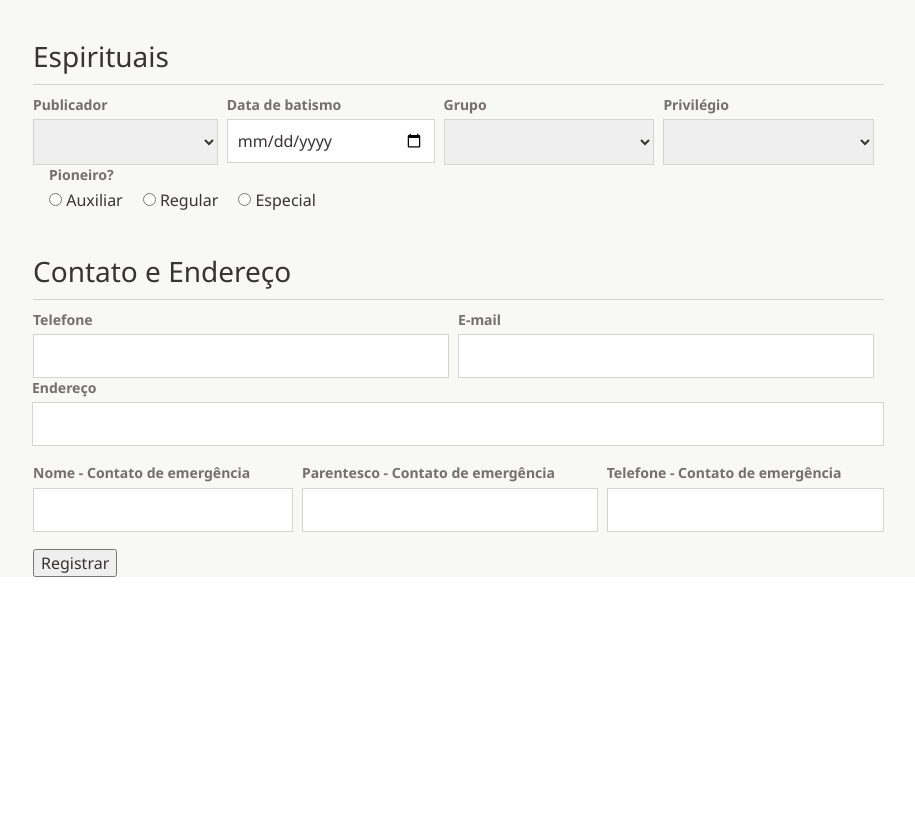
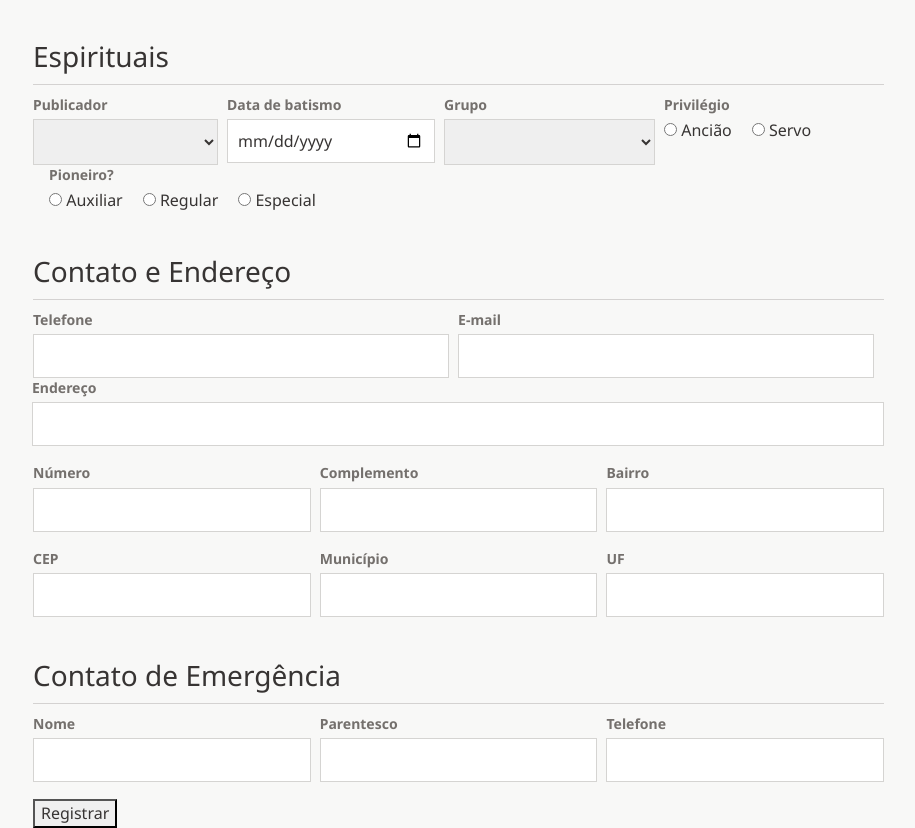
Before and after one commit to rafaaquino10/congregacao-angular, an Angular app: page /cadastrar-pessoa in a window 1280 px wide. Shown: the part 299-1127 px from the top of the page, without its empty margins (31-946 px from the left). Before the commit the page ends 876 px from the top, so only its background shows below. Built offline with nearby package versions, Linux system fonts and the light colour scheme.

Commit message:
feat(cadastro): Implementing call to backend

```diff
--- a/src/app/pessoas/cadastrar-pessoa/cadastrar-pessoa.component.html
+++ b/src/app/pessoas/cadastrar-pessoa/cadastrar-pessoa.component.html
@@ -5,27 +5,27 @@
             <app-side-nav></app-side-nav>
         </div>
         <div class="main-content">
-            <form class="form">
+            <form class="form" #form="ngForm" (ngSubmit)="onSubmit(form)">
             <h3 class="categoria">Dados Pessoais</h3>
             <hr class="category-line">
             <div class="input-group">
                 <div class="linha">
                     <label class="field__label" for="txtNomeCompleto">Nome completo</label>
-                        <input type="text" id="txtNomeCompleto" name="txtNomeCompleto" class="field__input">
+                    <input type="text" id="txtNomeCompleto" name="nomeCompleto" class="field__input" ngModel>
                 </div>
             </div>
             <div class="input-group">
                 <div class="linha">
                     <label class="field__label" for="txtNomeAbreviado">Nome abreviado</label>
-                        <input type="text" id="txtNomeAbreviado" name="txtNomeAbreviado" class="field__input">
+                    <input type="text" id="txtNomeAbreviado" name="nomeAbreviado" class="field__input" ngModel>
                 </div>
                 <div class="linha">
                     <label class="field__label" for="txtFamilia">Família</label>
-                        <input type="text" id="txtFamilia" name="txtFamilia" class="field__input" >
+                    <input type="text" id="txtFamilia" name="nomeFamilia" class="field__input" ngModel>
                 </div>
                 <div class="linha">
                     <label class="field__label" for="gender">Gênero</label>
-                        <select id="gender" name="gender" class="field__input">
+                    <select id="gender" name="genero" class="field__input" ngModel>
                         <option value=""></option>
                         <option value="Masculino">Masculino</option>
                         <option value="Feminino">Feminino</option>
@@ -33,15 +33,18 @@
                 </div>
                 <div class="linha">
                     <label class="field__label" for="txtDataNascimento">Data de nascimento</label>
-                        <input type="date" id="txtDataNascimento" name="txtDataNascimento" class="field__input">
+                    <input type="date" id="txtDataNascimento" name="dataNascimento" class="field__input" ngModel>
                 </div>
             </div>
+
+            <!-- Campos Espirituais -->
+
             <h3 class="categoria">Espirituais</h3>
             <hr class="category-line">
             <div class="input-group">
                 <div class="linha">
                     <label class="field__label">Publicador</label>
-                        <select id="selPublicador" name="selPublicador" class="field__input">
+                    <select id="selPublicador" name="publicador" class="field__input" ngModel>
                         <option value=""></option>
                         <option value="PublicadorNãoBatizado">Não batizado</option>
                         <option value="PublicadorBatizado">Batizado</option>
@@ -49,74 +52,117 @@
                 </div>
                 <div class="linha">
                     <label class="field__label" for="txtDataBatismo">Data de batismo</label>
-                        <input type="date" id="txtDataBatismo" name="txtDataBatismo" class="field__input">
+                    <input type="date" id="txtDataBatismo" name="dataBatismo" class="field__input" ngModel>
                 </div>
                 <div class="linha">
                     <label class="field__label" for="selGrupo">Grupo</label>
-                        <select id="selGrupo" name="selGrupo" class="field__input">
+                    <select id="selGrupo" name="grupo" class="field__input" ngModel>
                         <option value=""></option>
                         <option value="Brecheret">Brecheret</option>
                         <option value="Campesina">Campesina</option>
                         <option value="Filipini">Filipini</option>
                         <option value="Guadalupe">Guadalupe</option>
-                            <option value="SalãoDoReino">Salão do reino</option>
-                            <option value="SantinaDaCosta">Santina da Costa</option>
+                        <option value="Salão do Reino">Salão do reino</option>
+                        <option value="Santina da Costa">Santina da Costa</option>
                         <option value="Umuarama">Umuarama</option>
-                            <option value="VilaYara">Vila Yara</option>
+                        <option value="Vila Yara">Vila Yara</option>
                     </select>
                 </div>
                 <div class="linha">
-                        <label class="field__label" for="selPrivilegio">Privilégio</label>
-                        <select id="selPrivilegio" name="selPrivilegio" class="field__input">
-                            <option value=""></option>
-                            <option value="Anciao">Ancião</option>
-                            <option value="ServoMinisterial">Servo Ministerial</option>
-                        </select>
+                    <label class="field__label">Privilégio</label>
+                    <label class="field_label"><input type="radio" name="privilegio" value="Ancião" ngModel>
+                        Ancião</label>
+                    <label class="field_label"><input type="radio" name="privilegio" value="Servo ministerial" ngModel>
+                        Servo</label>
                 </div>
                 <div class="linha" style="padding-left:2%">
                     <label class="field__label">Pioneiro?</label>
-                        <label class="field_label"><input type="radio" name="pioneiro" value="Auxiliar">
+                    <label class="field_label"><input type="radio" name="pioneiro" value="Pioneiro Auxiliar" ngModel>
                         Auxiliar</label>
-                        <label class="field_label"><input type="radio" name="pioneiro" value="Regular"> Regular</label>
-                        <label class="field_label"><input type="radio" name="pioneiro" value="Especial">
+                    <label class="field_label"><input type="radio" name="pioneiro" value="Pioneiro Regular" ngModel>
+                        Regular</label>
+                    <label class="field_label"><input type="radio" name="pioneiro" value="Pioneiro Especial" ngModel>
                         Especial</label>
                 </div>
             </div>
+
+            <!-- Campos de Contato e Endereço -->
+
             <h3 class="categoria">Contato e Endereço</h3>
             <hr class="category-line">
             <div class="input-group">
                 <div class="linha">
                     <label class="field__label" for="txtTelefone">Telefone</label>
-                        <input type="tel" id="txtTelefone" name="txtTelefone" class="field__input">
+                    <input type="tel" id="txtTelefone" name="telefone" class="field__input" ngModel>
                 </div>
                 <div class="linha">
                     <label class="field__label" for="txtEmail">E-mail</label>
-                        <input type="email" id="txtEmail" name="txtEmail" class="field__input">
+                    <input type="email" id="txtEmail" name="email" class="field__input" ngModel>
                 </div>
                 <div class="linha">
                     <label class="field__label" for="txtEndereco">Endereço</label>
-                        <input type="text" id="txtEndereco" name="txtEndereco" class="field__input" size="50">
+                    <input type="text" id="txtEndereco" name="endereco" class="field__input" size="50" ngModel>
                 </div>
             </div>
             <div class="input-group">
                 <div class="linha">
-                        <label class="field__label" for="txtContatoEmergencia">Nome - Contato de emergência</label>
-                        <input type="text" id="txtContatoEmergencia" name="txtContatoEmergencia" class="field__input">
+                    <label class="field__label" for="txtNumero">Número</label>
+                    <input type="text" id="txtNumero" name="numero" class="field__input" ngModel>
                 </div>
                 <div class="linha">
-                        <label class="field__label" for="txtContatoEmergencia">Parentesco - Contato de
-                            emergência</label>
-                        <input type="text" id="txtContatoEmergencia" name="txtContatoEmergencia" class="field__input">
+                    <label class="field__label" for="txtComplemento">Complemento</label>
+                    <input type="text" id="txtComplemento" name="complemento" class="field__input" ngModel>
                 </div>
                 <div class="linha">
-                        <label class="field__label" for="txtTelefoneEmergencia">Telefone - Contato de emergência</label>
-                        <input type="tel" id="txtTelefoneEmergencia" name="txtTelefoneEmergencia" class="field__input">
+                    <label class="field__label" for="txtBairro">Bairro</label>
+                    <input type="text" id="txtBairro" name="bairro" class="field__input" ngModel>
+                </div>
+            </div>
+            <div class="input-group">
+                <div class="linha">
+                    <label class="field__label" for="txtCep">CEP</label>
+                    <input type="text" id="txtCep" name="cep" class="field__input" ngModel>
+                </div>
+                <div class="linha">
+                    <label class="field__label" for="txtMunicipio">Município</label>
+                    <input type="text" id="txtMunicipio" name="municipio" class="field__input" ngModel>
+                </div>
+                <div class="linha">
+                    <label class="field__label" for="txtUf">UF</label>
+                    <input type="text" id="txtUf" name="uf" class="field__input" ngModel>
                 </div>
             </div>
 
+            <!-- Campos de Contato de Emergência -->
+
+            <h3 class="categoria">Contato de Emergência</h3>
+            <hr class="category-line">
+            <div class="input-group">
+                <div class="linha">
+                    <label class="field__label" for="txtContatoEmergencia">Nome</label>
+                    <input type="text" id="txtContatoEmergencia" name="contatoEmergenciaNome" class="field__input"
+                        ngModel>
+                </div>
+                <div class="linha">
+                    <label class="field__label" for="txtContatoEmergenciaParentesco">Parentesco</label>
+                    <input type="text" id="txtContatoEmergenciaParentesco" name="contatoEmergenciaParentesco"
+                        class="field__input" ngModel>
+                </div>
+                <div class="linha">
+                    <label class="field__label" for="txtContatoEmergenciaTelefone">Telefone</label>
+                    <input type="tel" id="txtContatoEmergenciaTelefone" name="contatoEmergenciaTelefone"
+                        class="field__input" ngModel>
+                </div>
+            </div>
             <div class="frmBtns">
-                    <input type="submit" id="btnSubmit" name="btnSubmit" class="btnMain" value="Registrar">
+                <button type="submit" id="btnSubmit" name="btnSubmit" class="btnMain" onclick=>Registrar</button>
               </div>
+              <app-confirmacao-modal
+              [title]="'Confirmação'"
+              [message]="confirmationMessage"
+              [isConfirmationModalVisible]="isConfirmationModalVisible"
+              (confirmed)="onConfirmationModalResult($event)"
+            ></app-confirmacao-modal>
             </form>
         </div>
     </div>
```
Also changed, not shown: src/app/app.module.ts (+7 -2 lines), src/app/pessoas/cadastrar-pessoa/cadastrar-pessoa.component.ts (+40 -0 lines), src/app/pessoas/confirmacao-modal/confirmacao-modal.component.html (added, +15 -0 lines), src/app/pessoas/confirmacao-modal/confirmacao-modal.component.scss (added, +55 -0 lines), src/app/pessoas/confirmacao-modal/confirmacao-modal.component.ts (added, +23 -0 lines), src/app/pessoas/service/PessoaService.ts (added, +20 -0 lines), 1 other file (tests, documents, lock files or other folders). Lines whose indentation alone changed are shown as unchanged.
